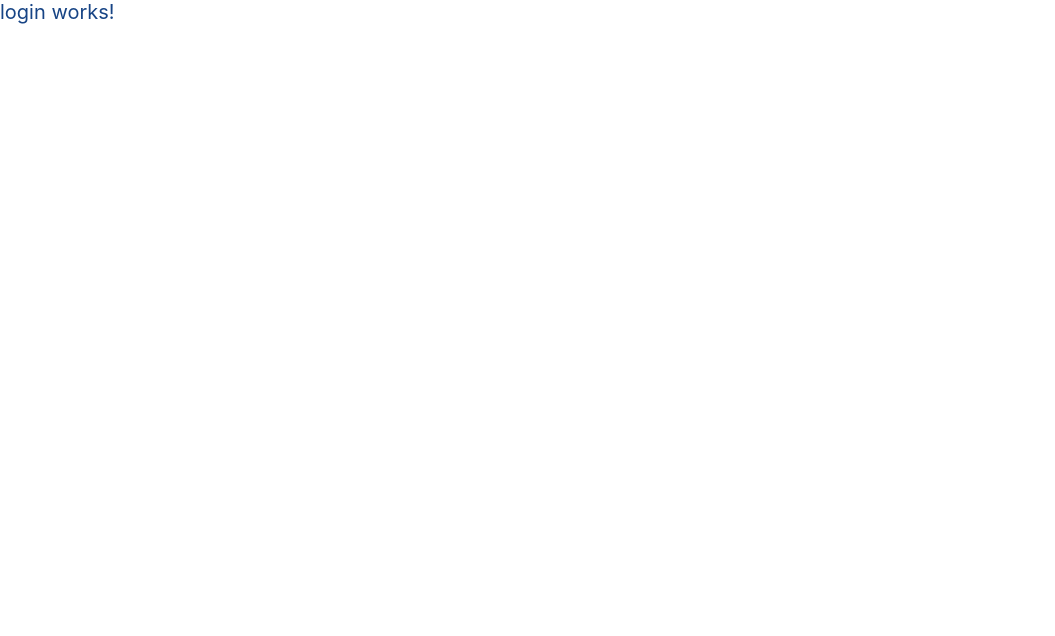
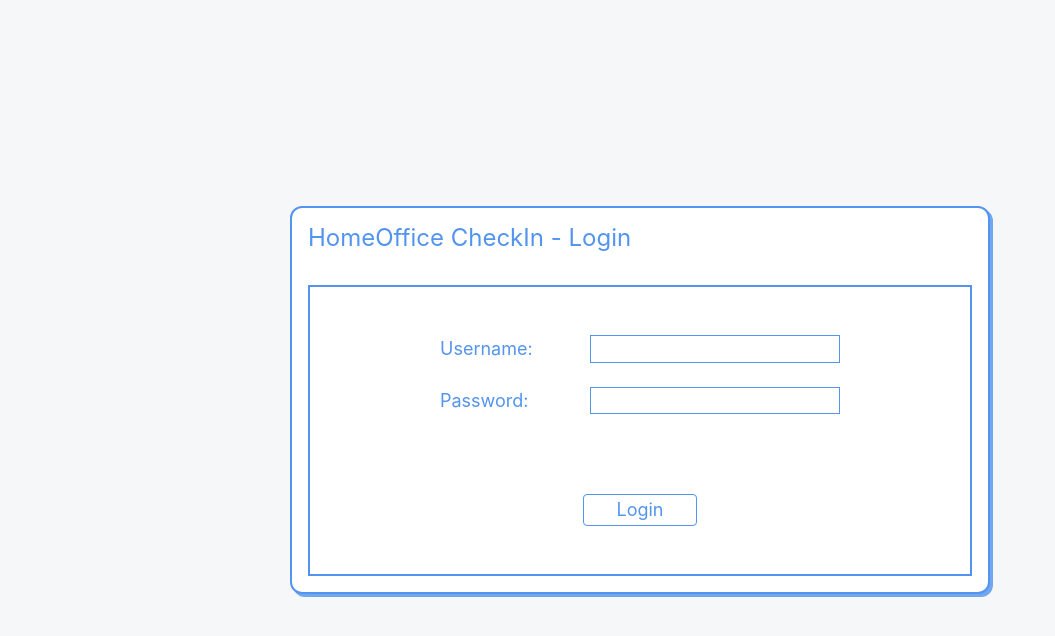
Before and after one commit to TobiasReize/time_tracker_frontend, an Angular app: page / in a window 1280 px wide. Shown: the top 636 px of the page, without its empty margins (0-1055 px from the left). Built offline with nearby package versions, Linux system fonts and the light colour scheme.

Commit message:
updated LoginComponent, added helper.scss and distance.scss, updated some style

```diff
--- a/src/app/features/login/login.component.html
+++ b/src/app/features/login/login.component.html
@@ -1 +1,16 @@
-<p>login works!</p>
+<main class="main-content">
+    <h1>HomeOffice CheckIn - Login</h1>
+    <form (ngSubmit)="onSubmit(loginForm)" class="login-form" #loginForm="ngForm">
+        <div class="form-content">
+            <div class="label-input-container">
+                <label for="username">Username:</label>
+                <input #username="ngModel" class="login-input" type="text" name="username" id="username" minlength="3" maxlength="30" ngModel required>
+            </div>
+            <div class="label-input-container m-top-24">
+                <label for="password">Password:</label>
+                <input #password="ngModel" class="login-input" type="password" name="password" id="password" minlength="6" maxlength="30" ngModel required>
+            </div>
+            <button class="btn-style m-top-80" type="submit">Login</button>
+        </div>
+    </form>
+</main>
--- a/src/app/features/login/login.component.scss
+++ b/src/app/features/login/login.component.scss
@@ -0,0 +1,30 @@
+@use '../../../styles/helper';
+@use '../../../styles/layout';
+@use '../../../styles/color';
+@use '../../../styles/distance';
+
+:host {
+    @extend .host;
+}
+
+.login-form {
+    @extend .dF-row-cc;
+    width: 100%;
+    padding: 48px;
+    border: 2px solid color.$main-color;
+}
+
+.form-content {
+    @extend .dF-column-cc;
+}
+
+.label-input-container {
+    @extend .dF-jc-sb;
+    width: 400px;
+}
+
+.login-input {
+    width: 250px;
+    border: 1px solid color.$main-color;
+    padding: 2px 8px;
+}
--- a/src/app/features/login/login.component.ts
+++ b/src/app/features/login/login.component.ts
@@ -1,12 +1,18 @@
 import { Component } from '@angular/core';
+import { FormsModule, NgForm } from '@angular/forms';
 
 @Component({
   selector: 'app-login',
   standalone: true,
-  imports: [],
+  imports: [FormsModule],
   templateUrl: './login.component.html',
   styleUrl: './login.component.scss'
 })
 export class LoginComponent {
 
+  onSubmit(ngForm: NgForm) {
+    console.log(ngForm.value);
+    ngForm.resetForm();
+  }
+
 }
--- a/src/styles.scss
+++ b/src/styles.scss
@@ -51,3 +51,7 @@ input, textarea {
 textarea {
     resize: none;
 }
+
+h1 {
+    @extend .font-style-1;
+}
--- a/src/styles/_color.scss
+++ b/src/styles/_color.scss
@@ -1,3 +1,4 @@
-$main-color: #174485;
+$main-color: #5394ee;
 $play-green: #26bd2d;
 $stop-red: #f31616;
+$bg-gray: #F6F7F8;
--- /dev/null
+++ b/src/styles/_distance.scss
@@ -0,0 +1,7 @@
+.m-top-24 {
+    margin-top: 24px;
+}
+
+.m-top-80 {
+    margin-top: 80px;
+}
--- /dev/null
+++ b/src/styles/_helper.scss
@@ -0,0 +1,33 @@
+@use '../styles/layout';
+@use '../styles/color';
+
+.host {
+    @extend .dF-row-cc;
+    height: 100vh;
+    height: 100svh;
+    width: 100%;
+    background-color: color.$bg-gray;
+}
+
+.main-content {
+    @extend .dF-column-ai-fs;
+    gap: 32px;
+    background-color: white;
+    border-radius: 12px;
+    border: 2px solid color.$main-color;
+    padding: 16px;
+    box-shadow: 3px 3px 0 0 rgba(113, 167, 241, 1);
+    width: 700px;
+}
+
+.btn-style {
+    padding: 4px 32px;
+    border: 1px solid color.$main-color;
+    border-radius: 4px;
+    background-color: white;
+
+    &:hover {
+        cursor: pointer;
+        background-color: rgba(83, 148, 238, 0.2);
+    }
+}
--- a/src/styles/_layout.scss
+++ b/src/styles/_layout.scss
@@ -20,3 +20,7 @@
 .dF-column-cc {
     @include dFlex($fd: column);
 }
+
+.dF-column-ai-fs {
+    @include dFlex($fd: column, $ai: flex-start);
+}
--- a/src/styles/_typography.scss
+++ b/src/styles/_typography.scss
@@ -1,11 +1,11 @@
 .font-style-0 {
-    font-size: 20px;
+    font-size: 18px;
     font-weight: 400;
     line-height: 120%;
 }
 
 .font-style-1 {
     font-size: 24px;
-    font-weight: 700;
+    font-weight: 400;
     line-height: 120%;
 }
```
